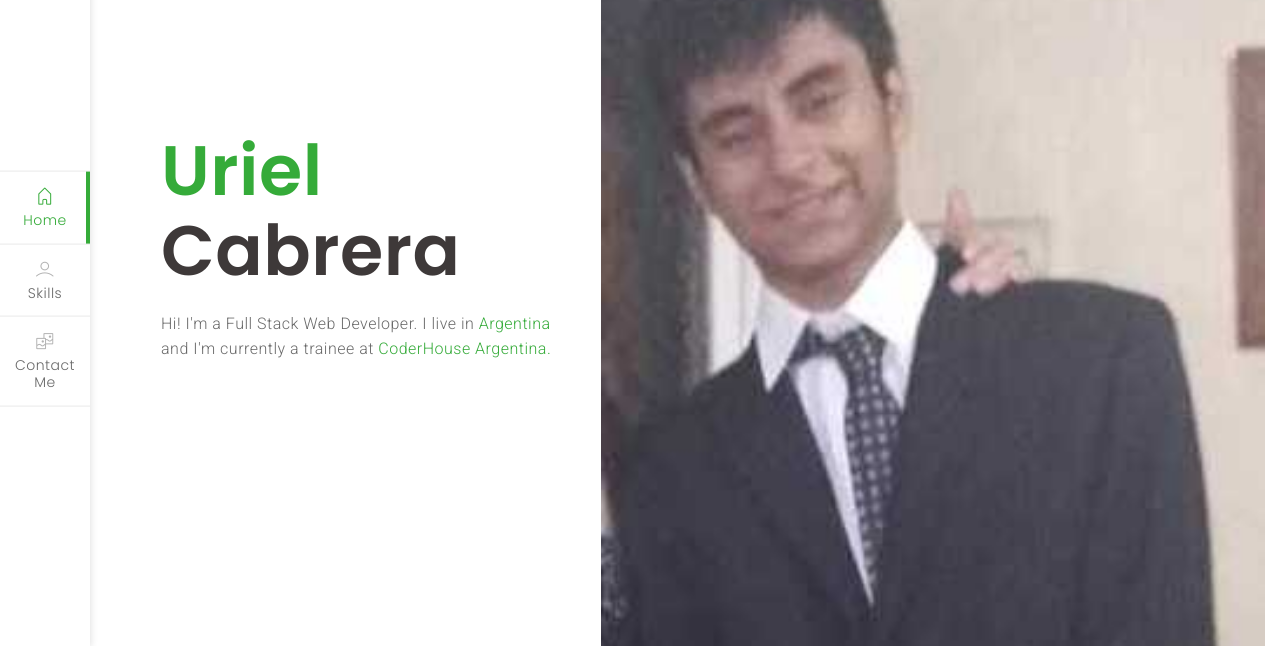
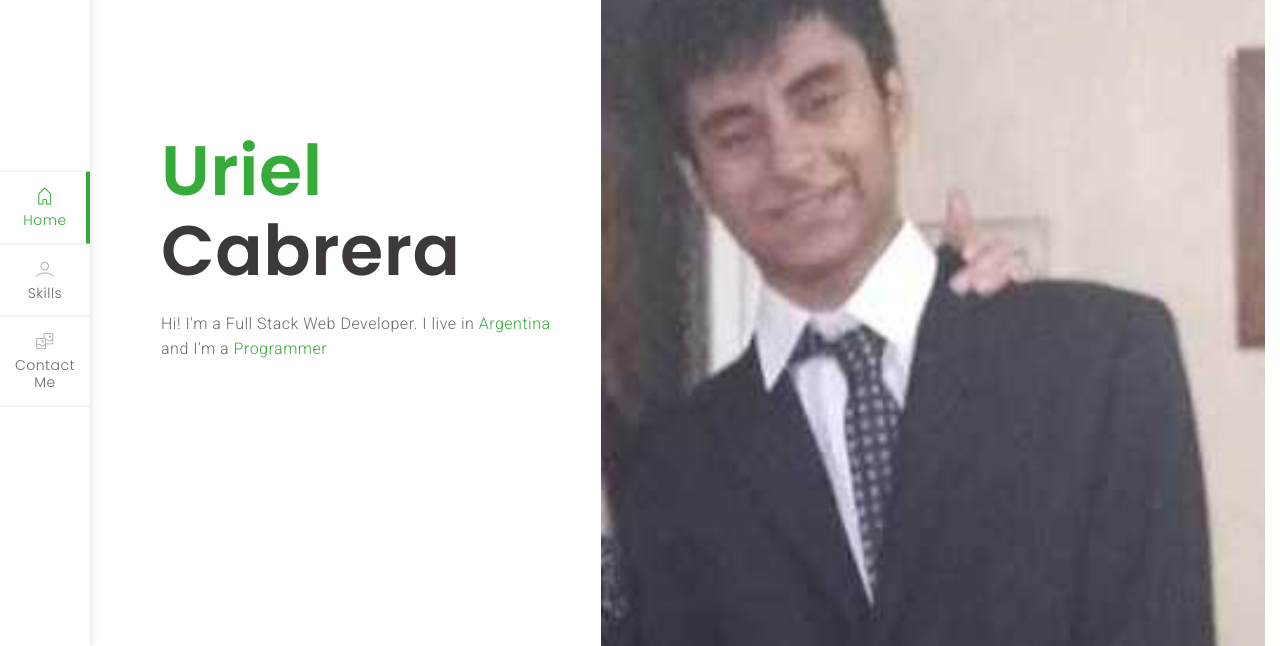
Before and after one commit to pepitoex123/portfolio-contact, a plain HTML site: page index.html in a window 1280 px wide. Shown: the part 154-800 px from the top of the page. Drawn offline with Linux system fonts and the light colour scheme; some packages are replaced by stand-ins of ours; files whose address does not match are found by name.

Commit message:
Update index.html

```diff
--- a/index.html
+++ b/index.html
@@ -107,7 +107,7 @@
                             <!-- Box Area -->
                             <div class="heading-box">
                                 <h2><span class="main-color">Uriel</span> Cabrera</h2>
-                                <p>Hi! I'm a Full Stack Web Developer. I live in <span class="main-color">Argentina</span> and I'm currently a trainee at <span class="main-color">CoderHouse Argentina.</span></p>
+                                <p>Hi! I'm a Full Stack Web Developer. I live in <span class="main-color">Argentina</span> and I'm a <span class="main-color">Programmer</span></p>
                             </div>
                         </div>
                     </div>
```
